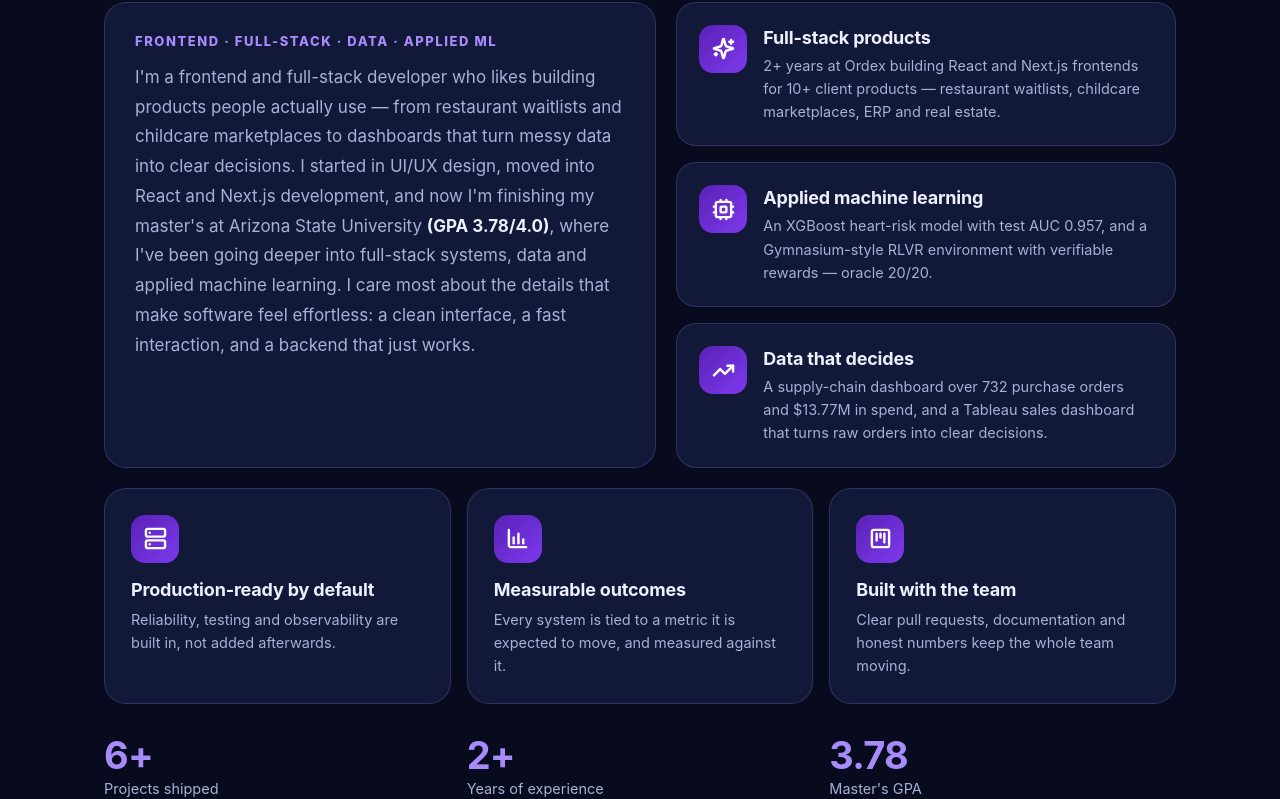
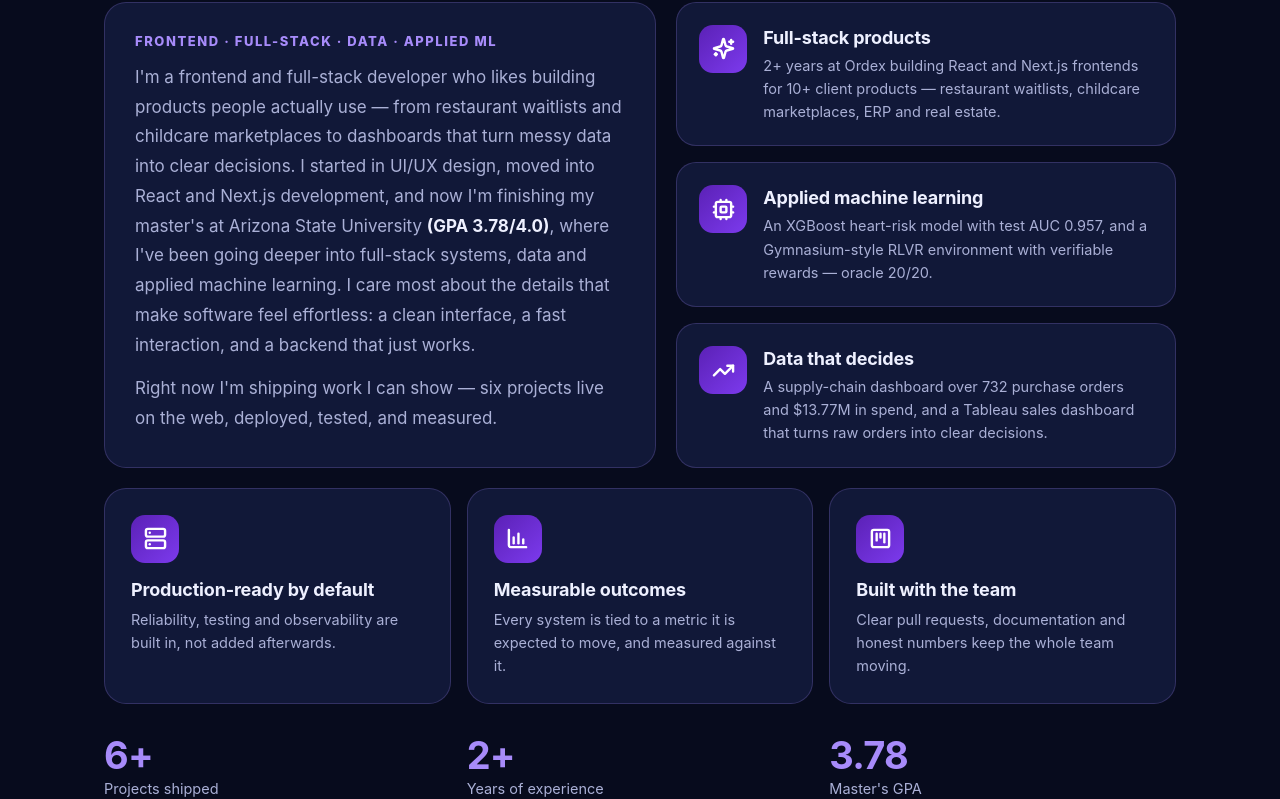
Before and after one commit to nehilbhakta/portfolio, a Next.js app: page / in a window 1280 px wide. Shown: the part 1018-1817 px from the top of the page. Built offline with nearby package versions, Linux system fonts and the light colour scheme.

Commit message:
Round 4: keep strip, short 2-line bio addition, highlight cards stretch to match bio height

```diff
--- a/app/globals.css
+++ b/app/globals.css
@@ -256,7 +256,7 @@ section { padding: 84px 0 8px; scroll-margin-top: 90px; }
 .about-stat b { display: block; font-size: 38px; letter-spacing: -0.02em; color: var(--violet-2); }
 .about-stat span { color: var(--text-muted); font-size: 14.5px; }
 .highlight-card {
-  display: flex; gap: 16px;
+  display: flex; gap: 16px; flex: 1;
   background: var(--bg-card); border: 1px solid var(--border); border-radius: 20px; padding: 22px;
   transition: transform 0.2s ease, border-color 0.2s ease, box-shadow 0.2s ease;
 }
--- a/app/page.tsx
+++ b/app/page.tsx
@@ -798,6 +798,10 @@ export default function Home() {
                   the details that make software feel effortless: a clean interface, a fast
                   interaction, and a backend that just works.
                 </p>
+                <p>
+                  Right now I&apos;m shipping work I can show — six projects live on the web,
+                  deployed, tested, and measured.
+                </p>
               </div>
               <div className="about-highlights">
                 {ABOUT_HIGHLIGHTS.map((item) => (
```
